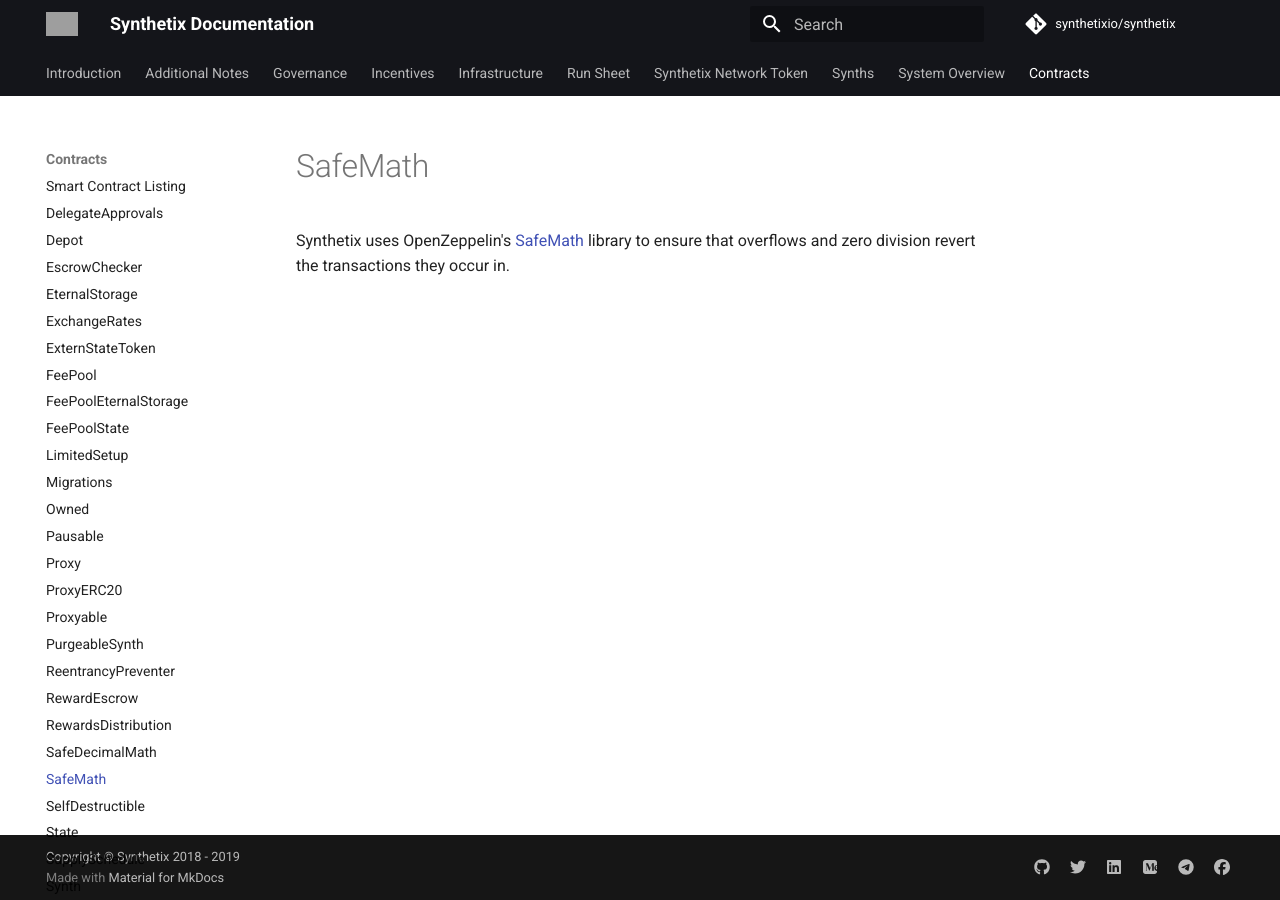
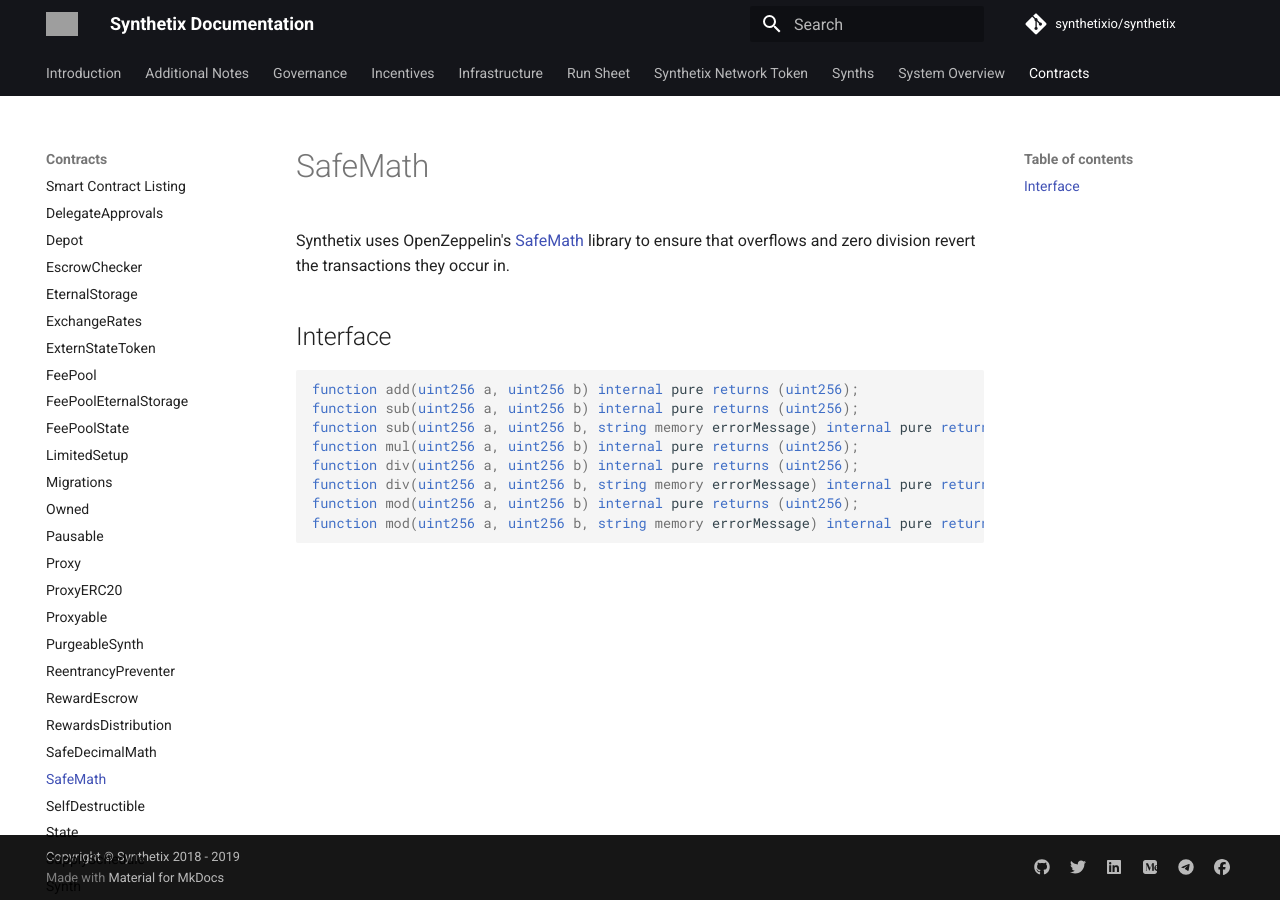
Before and after one commit to Synthetixio/synthetix, an MkDocs documentation site: the page built from docs/contracts/SafeMath.md, in a window 1280 px wide. Built offline with MkDocs 1.6.1 and Material for MkDocs 9.7.7, drawn with Linux system fonts in a browser that asks for light colours; comment, search, counter and statistics services are not loaded; grey boxes are pictures that could not be loaded.

Commit message:
SafeMath interface.

````diff
--- a/docs/contracts/SafeMath.md
+++ b/docs/contracts/SafeMath.md
@@ -1,3 +1,16 @@
 # SafeMath
 
 Synthetix uses OpenZeppelin's [SafeMath](https://github.com/OpenZeppelin/openzeppelin-contracts/blob/master/contracts/math/SafeMath.sol) library to ensure that overflows and zero division revert the transactions they occur in.
+
+## Interface
+
+```Solidity
+function add(uint256 a, uint256 b) internal pure returns (uint256);
+function sub(uint256 a, uint256 b) internal pure returns (uint256);
+function sub(uint256 a, uint256 b, string memory errorMessage) internal pure returns (uint256);
+function mul(uint256 a, uint256 b) internal pure returns (uint256);
+function div(uint256 a, uint256 b) internal pure returns (uint256);
+function div(uint256 a, uint256 b, string memory errorMessage) internal pure returns (uint256);
+function mod(uint256 a, uint256 b) internal pure returns (uint256);
+function mod(uint256 a, uint256 b, string memory errorMessage) internal pure returns (uint256);
+```
````
